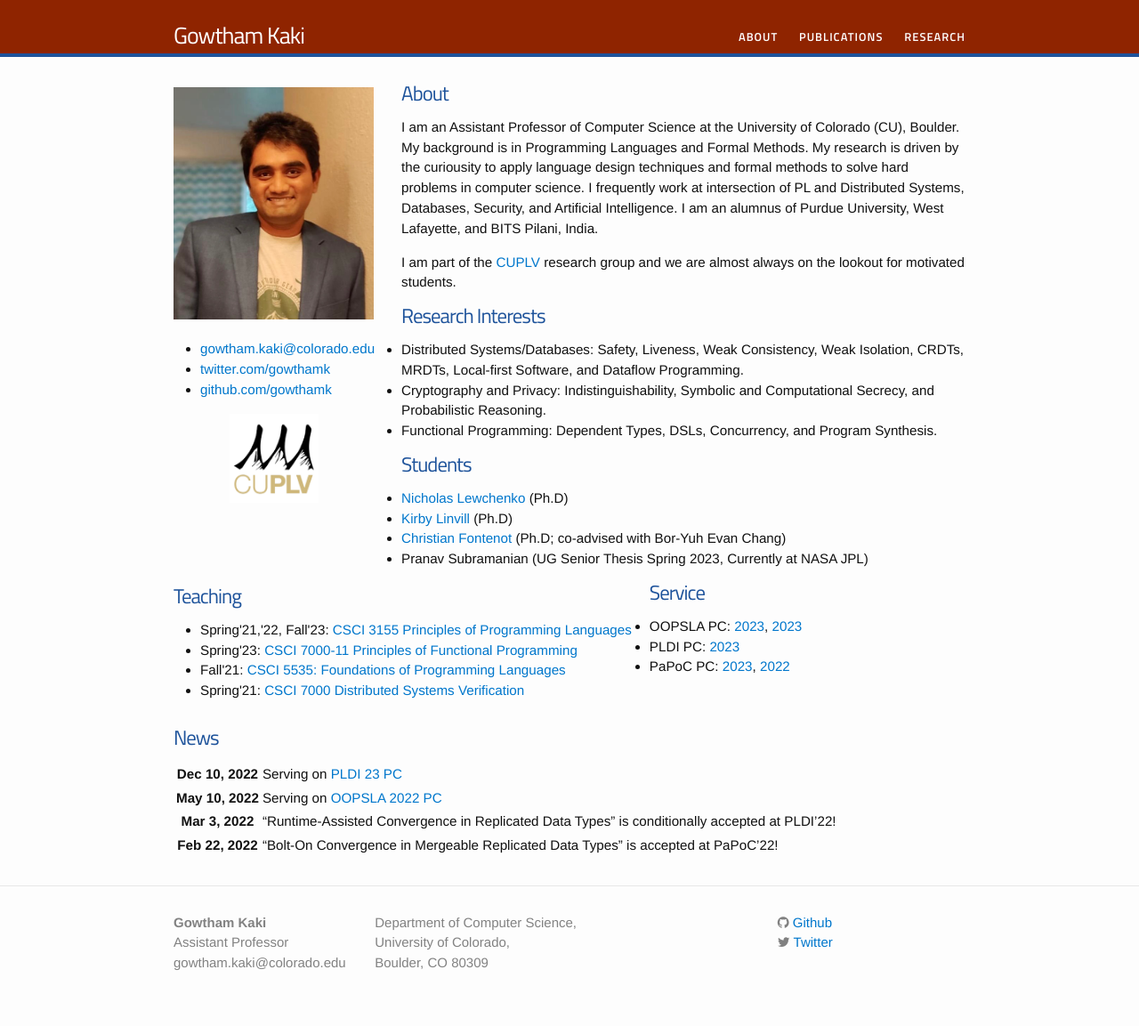
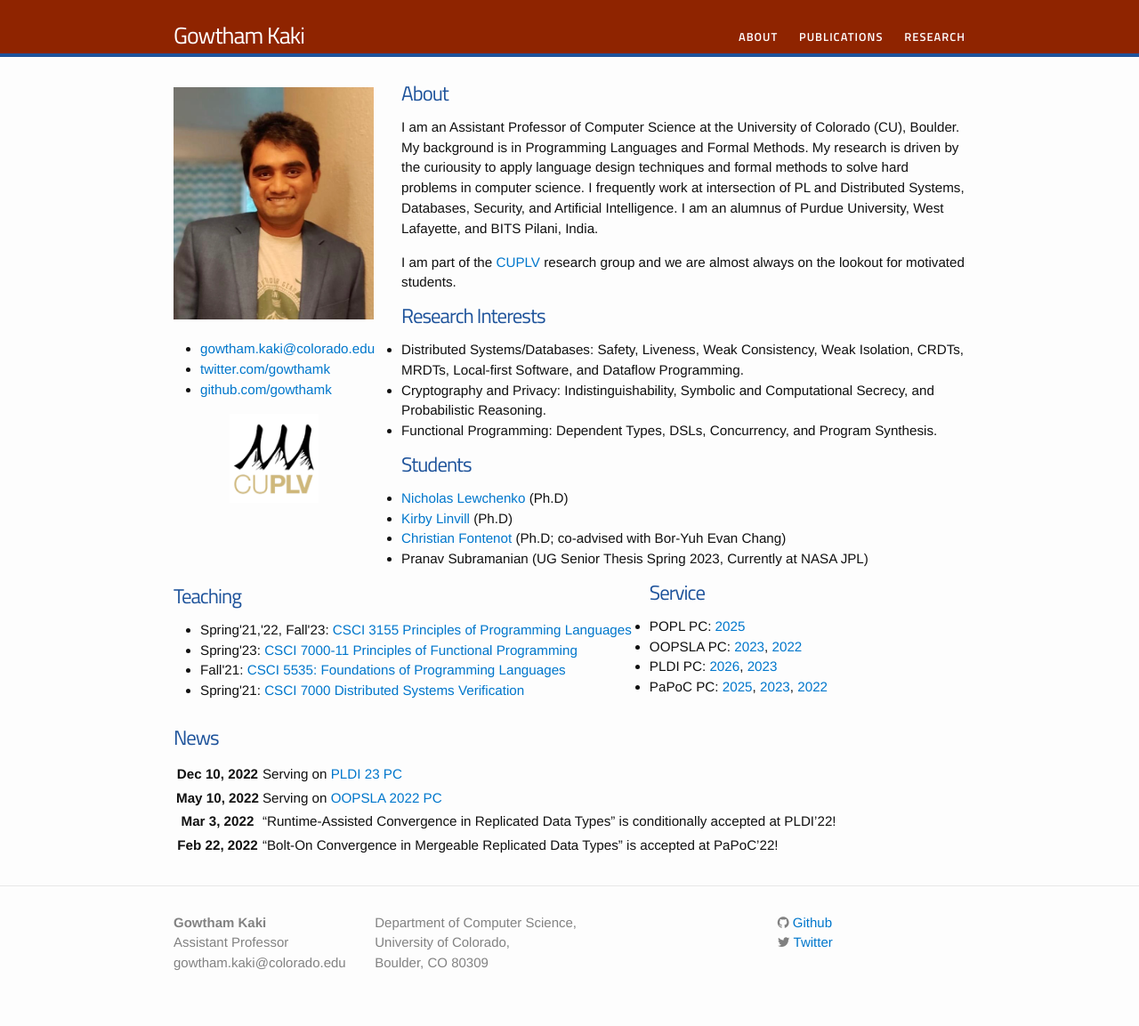
Before and after one commit to gowthamk/gowthamk.github.io, a Jekyll site: the page built from index.md, in a window 1280 px wide. Shown: the whole page at 89% size. Built offline with Jekyll 4.4.1, drawn with Linux system fonts in a browser that asks for light colours; nearby versions of some CDN libraries.

Commit message:
Service updated

```diff
--- a/index.md
+++ b/index.md
@@ -85,12 +85,18 @@ to live in the US! -->
   <div>
   <h2> Service</h2>
   <ul>
-    <li>OOPSLA PC: <a href="https://2022.splashcon.org/committee/splash-2022-psla-review-committee">2023</a>,
-				   <a href="https://2023.splashcon.org/committee/splash-2023-oopsla-review-committee">2023</a>
+    <li>POPL PC: <a href="https://popl25.sigplan.org/committee/POPL-2025-popl-research-papers-program-committee">2025</a>
+    </li>
+    <li>OOPSLA PC: <a href="https://2023.splashcon.org/committee/splash-2023-oopsla-review-committee">2023</a>,
+                   <a href="https://2022.splashcon.org/committee/splash-2022-psla-review-committee">2022</a>
+
 	</li>
-    <li>PLDI PC: <a href="https://pldi23.sigplan.org/committee/pldi-2023-pldi-review-committee">2023</a>
+    <li>PLDI PC: <a href="https://pldi26.sigplan.org/committee/pldi-2026-papers-pldi-review-committee">2026</a>,
+                 <a href="https://pldi23.sigplan.org/committee/pldi-2023-pldi-review-committee">2023</a>
+
 	</li>
-    <li>PaPoC PC: <a href="https://papoc-workshop.github.io/2023/committees.html">2023</a>,
+    <li>PaPoC PC: <a href="https://papoc-workshop.github.io/2025/committees.html">2025</a>,
+                  <a href="https://papoc-workshop.github.io/2023/committees.html">2023</a>,
 				  <a href="https://papoc-workshop.github.io/2022/committees.html">2022</a>
 	</li>
   </ul>
```
